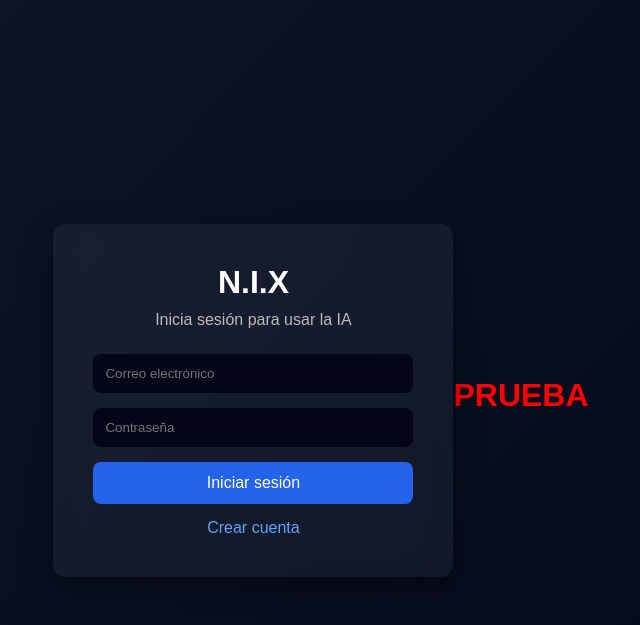
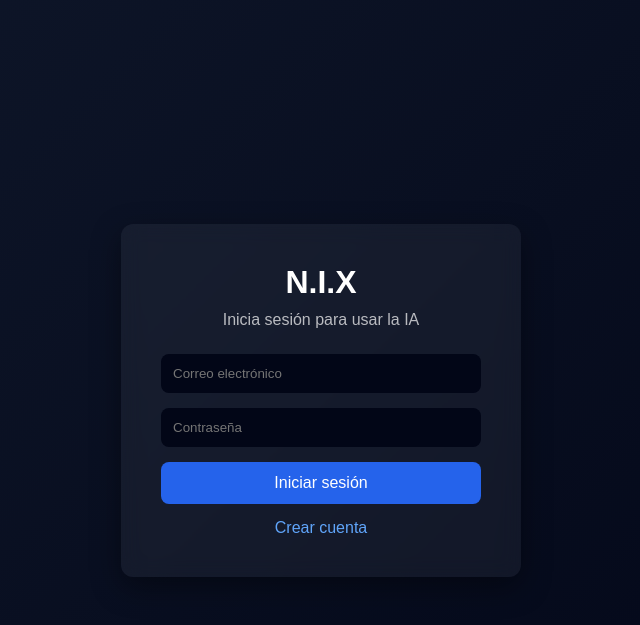
Before and after one commit to sandybaez22/Mi_Saas, a Flask app: page /login in a window 1280 px wide. Shown: the top 625 px of the page, without its empty margins (319-959 px from the left). Run offline with Flask 3, Linux system fonts and the light colour scheme.

Commit message:
update: arreglo del css y rutas del index

```diff
--- a/templates/login.html
+++ b/templates/login.html
@@ -43,7 +43,7 @@
 <a href="/register">Crear cuenta</a>
 
 </div>
-<h1 style="color:red;">PRUEBA</h1>
+
 
 </body>
 </html>
```
